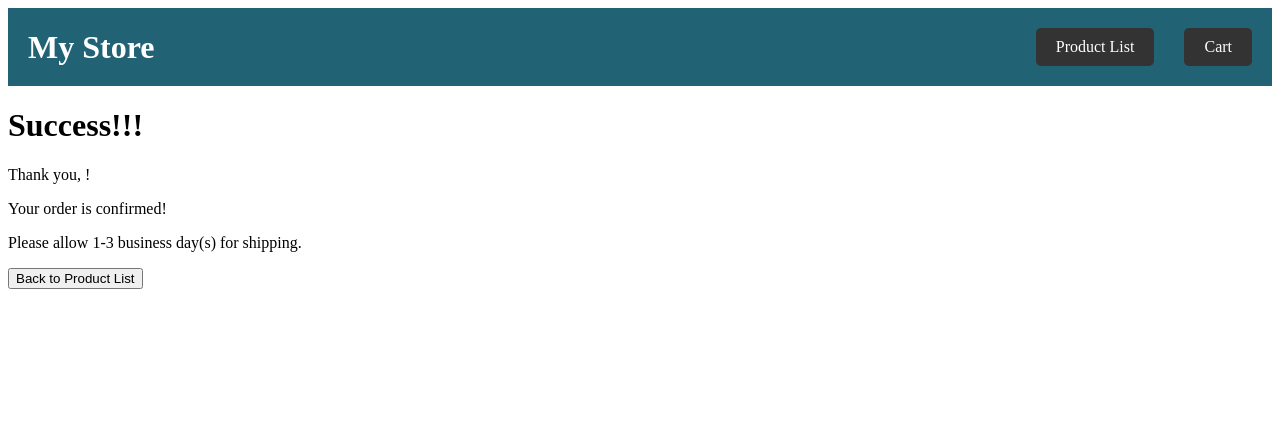
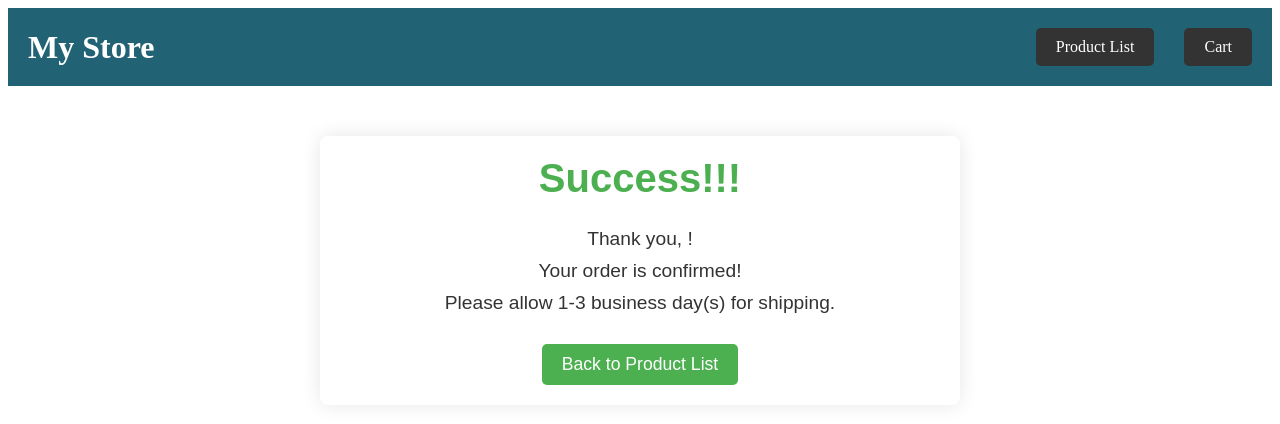
Before and after one commit to ivanorsolic95/MyStore, an Angular app: page /message in a window 1280 px wide. Shown: the top 424 px of the page. Built offline with nearby package versions, Linux system fonts and the light colour scheme.

Commit message:
Update confirmation-message.component.css
Use "confirmation-message" class to style the message shown when user submits the confirmation form.

```diff
--- a/src/app/confirmation-message/confirmation-message.component.css
+++ b/src/app/confirmation-message/confirmation-message.component.css
@@ -0,0 +1,41 @@
+.confirmation-message {
+    font-family: 'Arial', sans-serif;
+    max-width: 600px;
+    margin: 50px auto;
+    padding: 20px;
+    box-shadow: 0px 0px 20px rgba(0,0,0,0.1);
+    border-radius: 8px;
+    text-align: center;
+}
+
+.confirmation-message h1 {
+    color: #4CAF50;
+    margin-top: 0;
+    font-size: 2.5rem;
+}
+
+.confirmation-message p {
+    color: #333;
+    font-size: 1.2rem;
+    margin: 10px 0;
+}
+
+.confirmation-message button {
+    background-color: #4CAF50;
+    color: #FFF;
+    padding: 10px 20px;
+    border: none;
+    border-radius: 5px;
+    font-size: 1.1rem;
+    cursor: pointer;
+    margin-top: 20px;
+    transition: background-color 0.3s ease;
+}
+
+.confirmation-message button:hover {
+    background-color: #388E3C;
+}
+
+.confirmation-message button:active {
+    transform: translateY(1px);
+}
```
